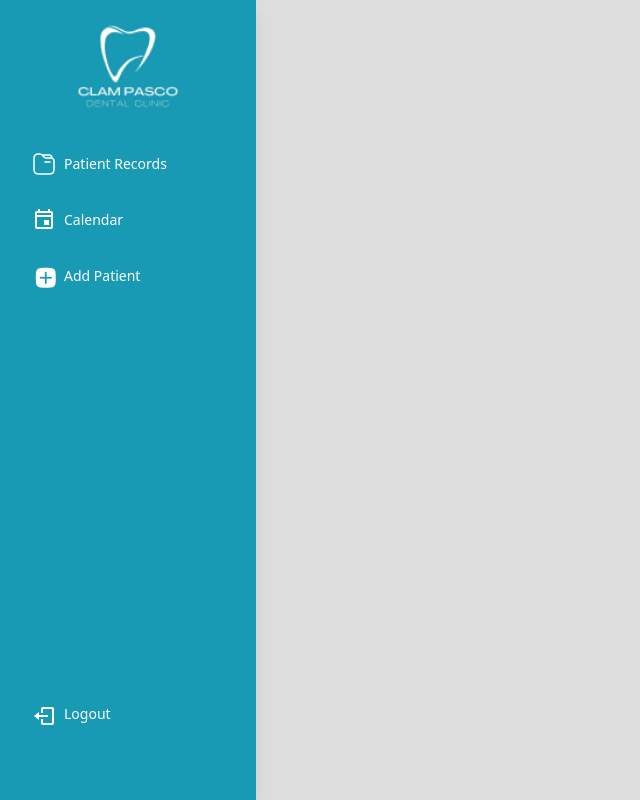
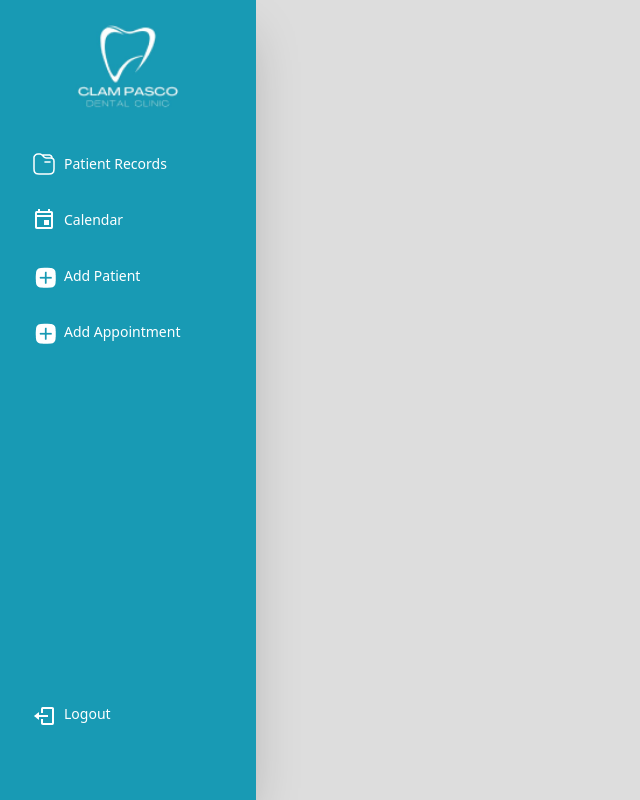
Before and after one commit to rieljasperapos/edrms, a React (Vite) app: page / in a window 1280 px wide. Shown: the whole page, without its empty margins (0-640 px from the left). Built offline with nearby package versions, Linux system fonts and the light colour scheme.

Commit message:
style: added Add appointment menu

```diff
--- a/src/components/navbar.jsx
+++ b/src/components/navbar.jsx
@@ -7,13 +7,14 @@ import LogoutIcon from '../assets/logout-icon.png';
 
 const Navbar = () => {
     return (
-        <div className="navbar-menu bg-custom-blue text-white w-64 fixed h-screen overflow-auto shadow-lg flex flex-col">
+        <div className="navbar-menu bg-custom-blue text-white w-64 fixed h-screen overflow-auto shadow-2xl flex flex-col">
             <div className="flex-grow flex flex-col justify-center">
                 <img src={Logo} className="h-24 mx-auto my-6" alt="Page Logo" />
                 <div className="ml-6 space-y-4">
                     <NavItem icon={FolderIcon} text="Patient Records" />
                     <NavItem icon={CalendarIcon} text="Calendar" />
                     <NavItem icon={AddIcon} text="Add Patient" />
+                    <NavItem icon={AddIcon} text="Add Appointment"/>
                 </div>
                 <div id="menu-logout" className="cursor-pointer mt-auto mb-10 pb-8 ml-8 flex space-x-2">
                     <img src={LogoutIcon} className="w-6 h-6" alt="Logout Icon" />
```
